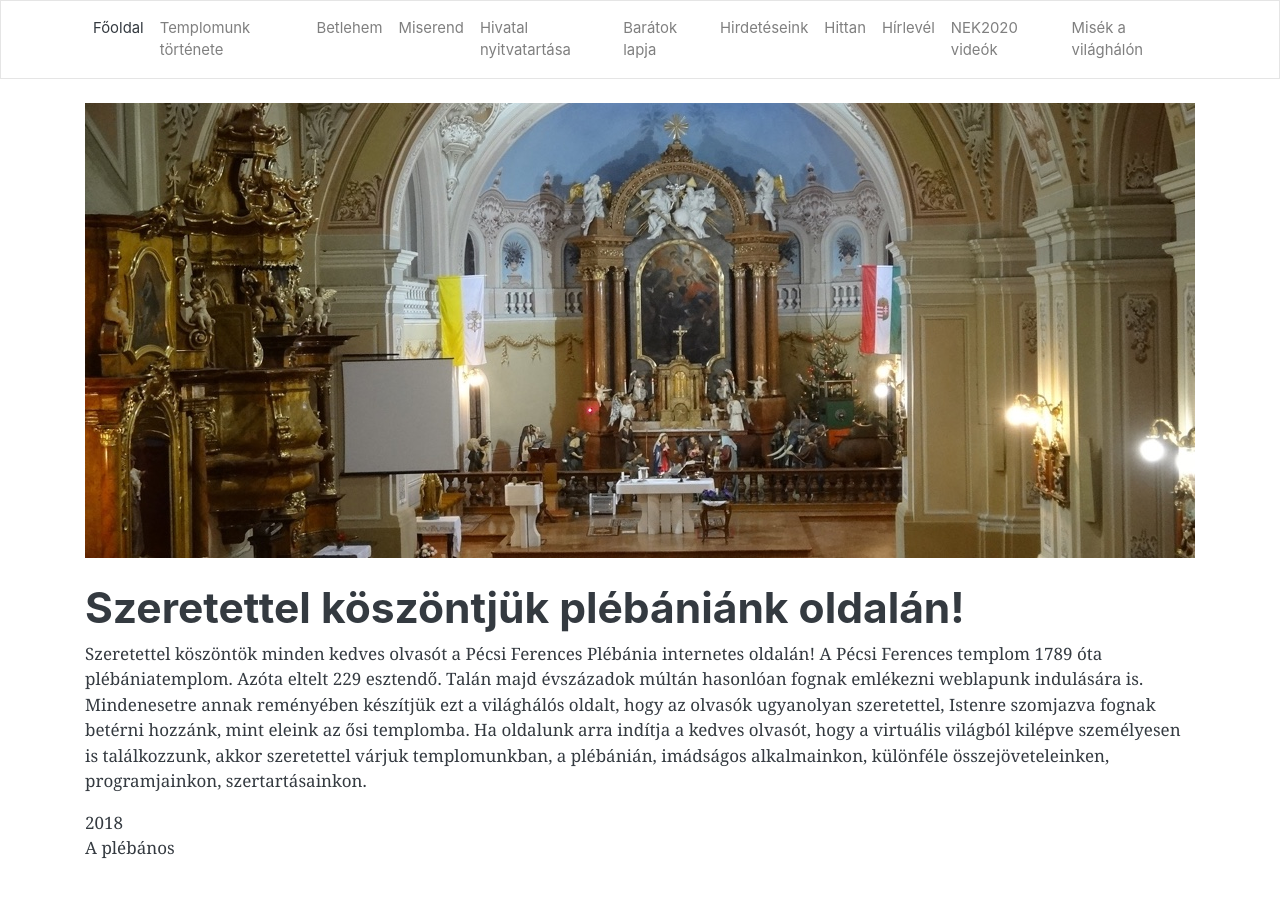
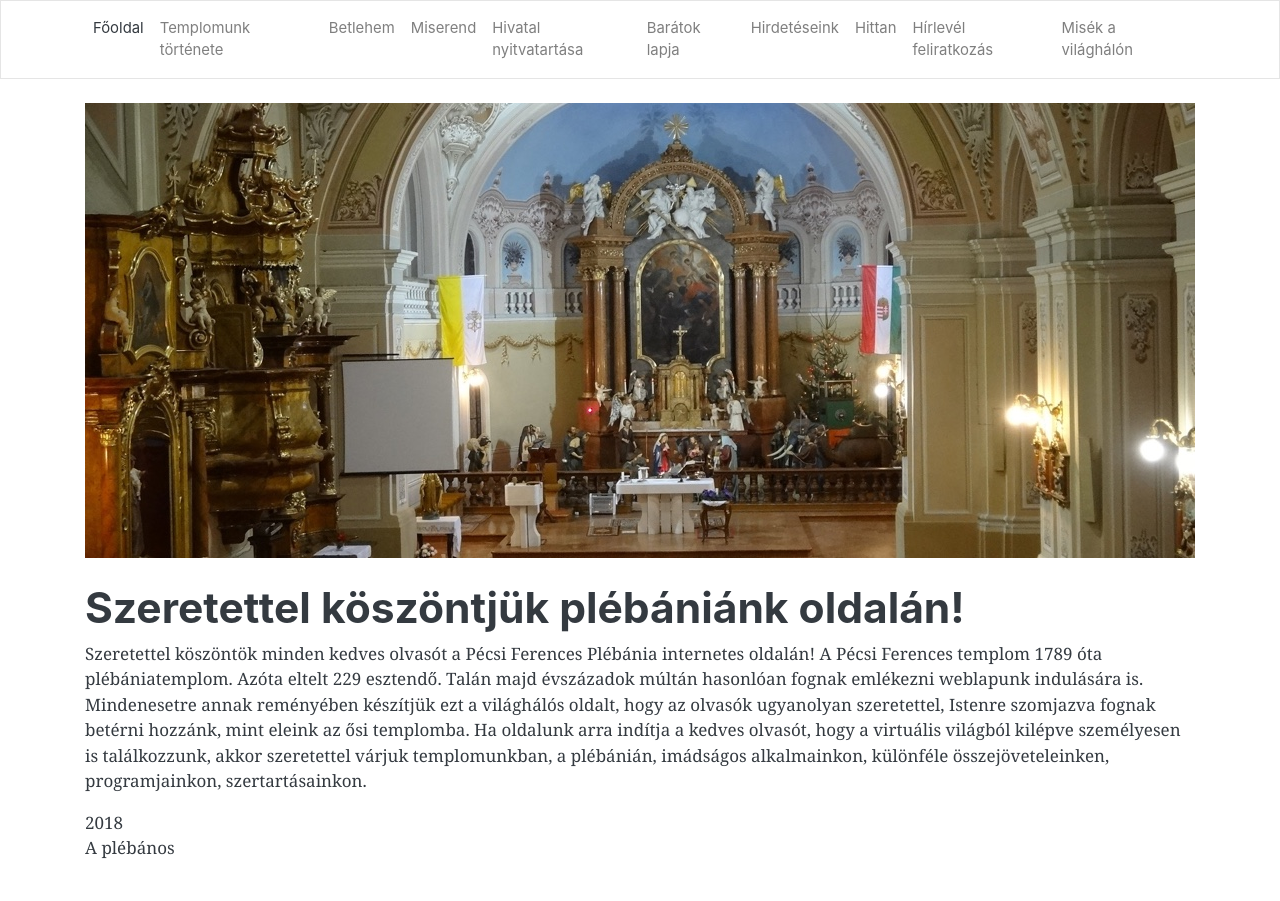
Before and after one commit to pecsi-ferences/pecsi-ferences.github.io, a Jekyll site: the page built from index.html, in a window 1280 px wide. Built offline with Jekyll 4.4.1, drawn with Linux system fonts in a browser that asks for light colours; nearby versions of some CDN libraries.

Commit message:
Remove menu

```diff
--- a/_data/menu.yml
+++ b/_data/menu.yml
@@ -15,11 +15,9 @@ items:
   url: /hirdeteseink
 - title: Hittan
   url: /hittan
-- title: Hírlevél
+- title: Hírlevél feliratkozás
   url: https://eepurl.com/gZ0AJf
   target: _blank
-- title: NEK2020 videók
-  url: https://www.iec2020.hu/hu/videok
   target: _blank
 - title: Misék a világhálón
   url: https://www.youtube.com/results?search_query=szentmise+k%C3%B6zvet%C3%ADt%C3%A9s+ma
```
